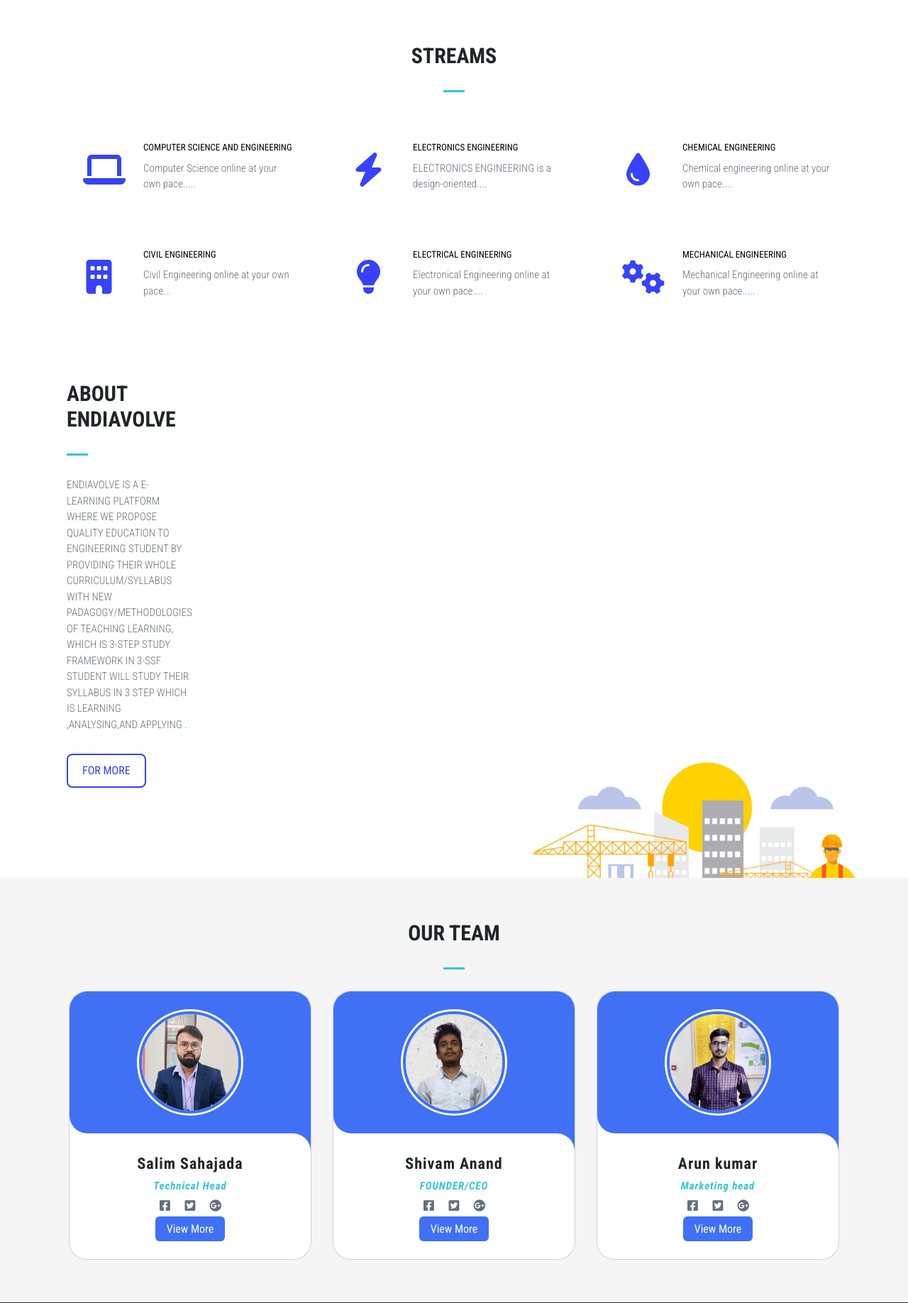
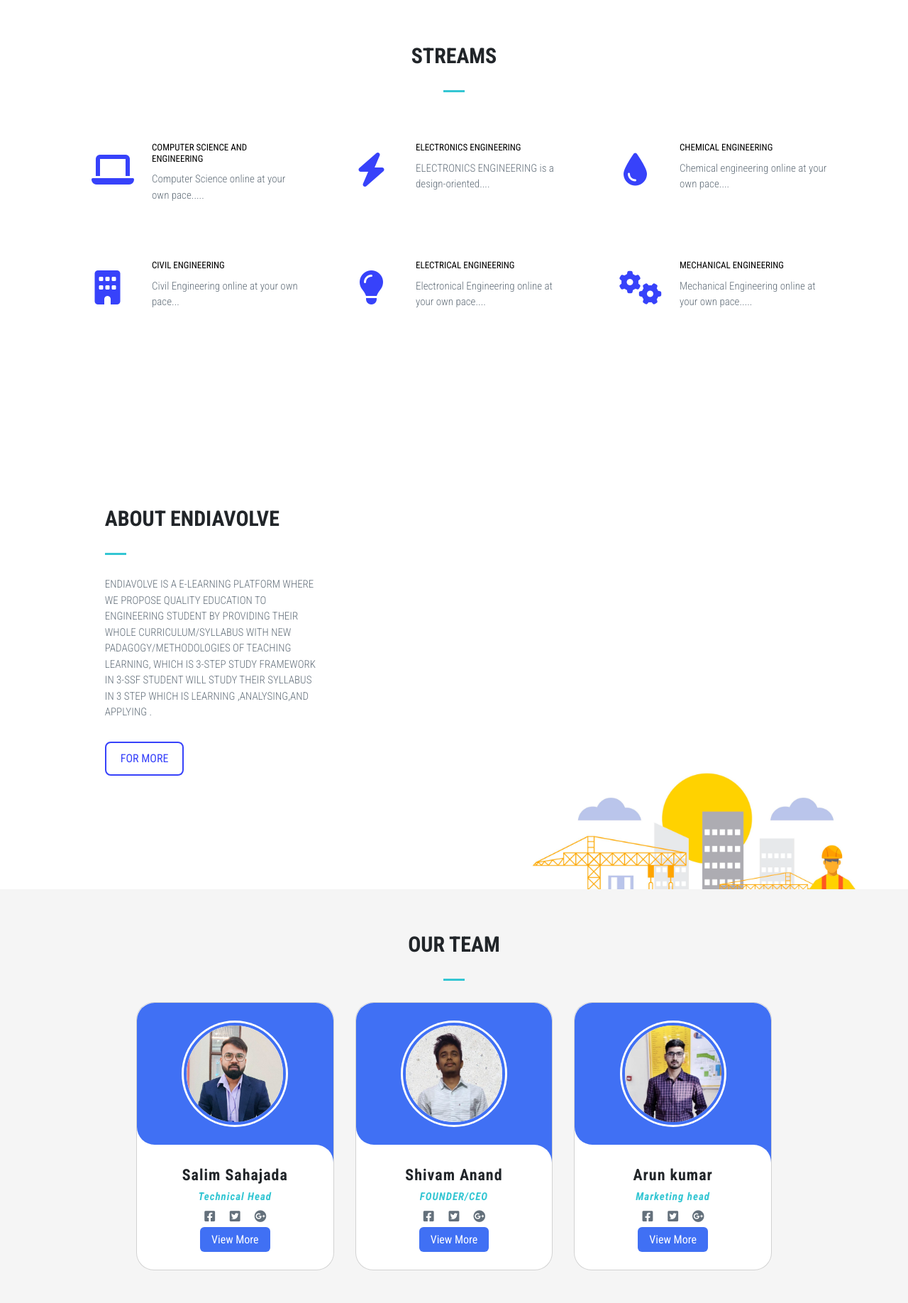
Before and after one commit to mg-muskan/Endiavolve, a PHP site: page /p/ in a window 1280 px wide. Shown: the part 799-2635 px from the top of the page at 71% size. Run offline with PHP 8.4, Linux system fonts and the light colour scheme; some libraries are stand-ins or nearby versions; grey boxes are pictures that could not be loaded.

Commit message:
Update index.php

```diff
--- a/index.php
+++ b/index.php
@@ -30,8 +30,8 @@ include "include/mheader.php";
             <div class="content-title-underline"></div>
         </div>
         <div class="container">
-            <div class="row">
-                <div class="col-md-4 col-sm-6">
+            <div class="row ms-auto me-auto">
+                <div class="col-lg-4 col-md-6">
                     <div class="service-item wow fadeInUp" data-wow-duration="1s" data-wow-delay=".5s">
                         <div class="service-item-icon">
                             <i class="fa fa-laptop fa-3x"></i>
@@ -44,7 +44,7 @@ include "include/mheader.php";
                         </div>
                     </div>
                 </div>
-                <div class="col-md-4 col-sm-6">
+                <div class="col-lg-4 col-md-6">
                     <div class="service-item wow fadeInUp" data-wow-duration="1s" data-wow-delay=".5s">
                         <div class="service-item-icon">
                             <i class="fa fa-solid fa-bolt fa-3x"></i>
@@ -57,7 +57,7 @@ include "include/mheader.php";
                         </div>
                     </div>
                 </div>
-                <div class="col-md-4 col-sm-6">
+                <div class="col-lg-4 col-md-6">
                     <div class="service-item wow fadeInUp" data-wow-duration="1s" data-wow-delay=".5s">
                         <div class="service-item-icon">
                             <i class="fa fa-tint fa-3x"></i>
@@ -70,7 +70,7 @@ include "include/mheader.php";
                         </div>
                     </div>
                 </div>
-                <div class="col-md-4 col-sm-6">
+                <div class="col-lg-4 col-md-6">
                     <div class="service-item wow fadeInUp" data-wow-duration="1s" data-wow-delay=".5s">
                         <div class="service-item-icon">
                             <i class="fa fa-building fa-3x"></i>
@@ -81,7 +81,7 @@ include "include/mheader.php";
                         </div>
                     </div>
                 </div>
-                <div class="col-md-4 col-sm-6">
+                <div class="col-lg-4 col-md-6">
                     <div class="service-item wow fadeInUp" data-wow-duration="1s" data-wow-delay=".5s">
                         <div class="service-item-icon">
                             <i class="fa fa-lightbulb fa-3x"></i>
@@ -94,7 +94,7 @@ include "include/mheader.php";
                         </div>
                     </div>
                 </div>
-                <div class="col-md-4 col-sm-6">
+                <div class="col-lg-4 col-md-6">
                     <div class="service-item wow fadeInUp" data-wow-duration="1s" data-wow-delay=".5s">
                         <div class="service-item-icon">
                             <i class="fa fa-cogs fa-3x"></i>
@@ -118,11 +118,11 @@ include "include/mheader.php";
     <div id="about-bg-diagonal" class="bg-parallax"></div>
     <!-- About left side with content -->
     <div class="container">
-        <div class="row">
-            <div class="col-md-4">
+        <div class="row justify-content-center">
+            <div class="col-9">
                 <div id="about-content-box">
                     <div id="about-content-box-outer">
-                        <div id="about-content-box-inner align-middle">
+                        <div id="about-content-box-inner">
 
                             <div class="content-title wow animeted fadeInDown" data-wow-duration="1s" data-wow-delay=".5s">
                                 <h3>About ENDIAVOLVE</h3>
@@ -226,8 +226,8 @@ include "include/mheader.php";
         </div>
 
         <div class="container">
-            <div class="row wow animated fadeInUp" data-wow-duration="1s" data-wow-delay=".5s">
-                <div class="col-md-12">
+            <div class="row wow animated fadeInUp justify-content-center" data-wow-duration="1s" data-wow-delay=".5s">
+                <div class="col-10">
                     <div id="team-members" class="owl-carousel owl-theme">
 
 
```
